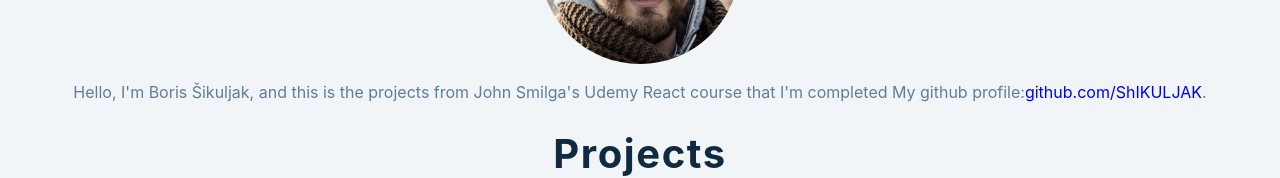
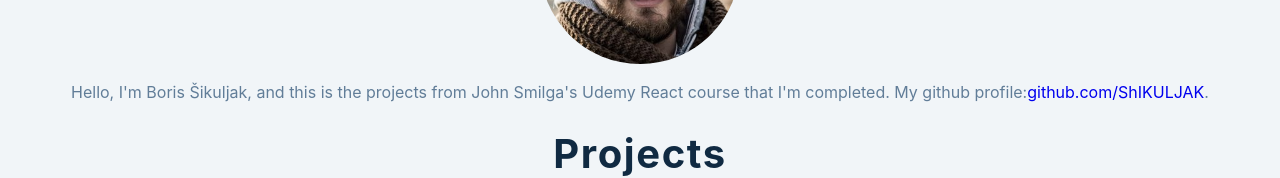
Before and after one commit to ShIKULJAK/portfolio, a React (Create React App) app: page / in a window 1280 px wide. Shown: the part 216-394 px from the top of the page. Built offline with nearby package versions, Linux system fonts and the light colour scheme.

Commit message:
about me paragraph updated

```diff
--- a/src/App.js
+++ b/src/App.js
@@ -32,7 +32,7 @@ function App() {
           {/* <h4 className="py-10">boris šikuljak</h4> */}
           <p className="py-10">
             Hello, I'm Boris Šikuljak, and this is the projects from John
-            Smilga's Udemy React course that I'm completed My github profile:
+            Smilga's Udemy React course that I'm completed. My github profile:
             <a href="https://github.com/ShIKULJAK" target="_blank">
               github.com/ShIKULJAK
             </a>
```
